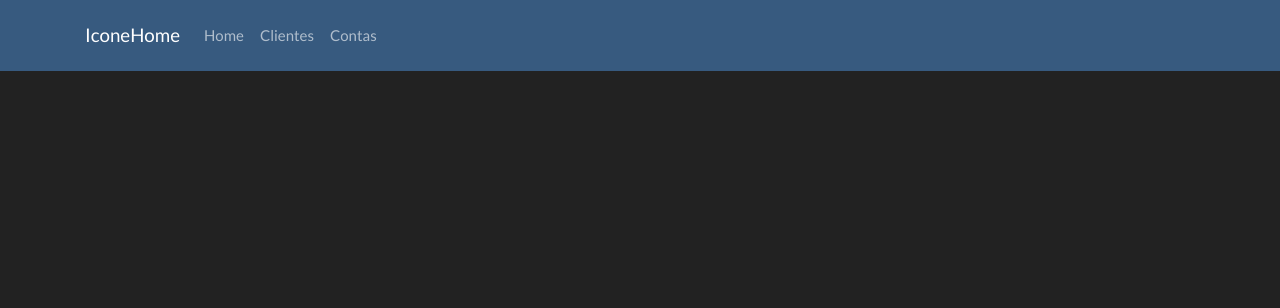
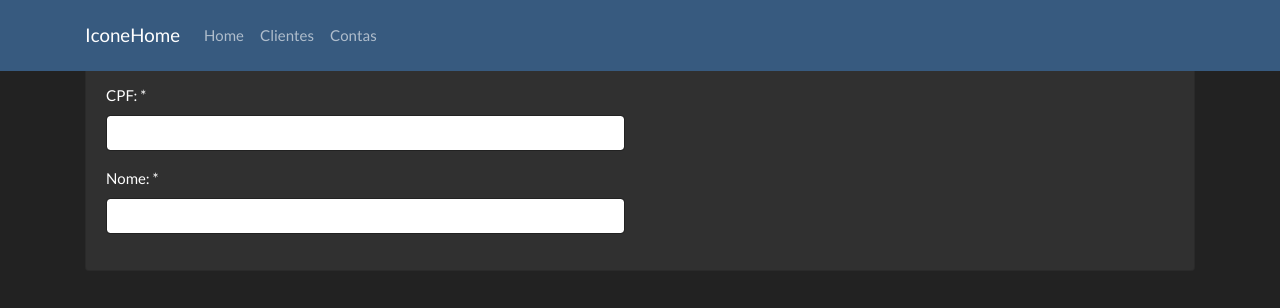
Before and after one commit to rafabart/bank-test-unit-integration-front, a React (Create React App) app: page /customer in a window 1280 px wide. Shown: the top 308 px of the page. Built offline with nearby package versions, Linux system fonts and the light colour scheme.

Commit message:
Add Card end FormGroup

```diff
--- /dev/null
+++ b/src/components/Card.jsx
@@ -0,0 +1,15 @@
+import React from 'react'
+
+
+const card = (props) =>
+
+    <div className="card mb-3">
+        {console.log(props)}
+        <h3 className="card-header">{props.title}</h3>
+        <div className="card-body">
+            {props.children}
+        </div>
+    </div>
+
+
+export default card
--- /dev/null
+++ b/src/components/FormGroup.jsx
@@ -0,0 +1,11 @@
+import React from 'react'
+
+
+const formGroup = (props) =>
+
+    <div className="form-group">
+        <label htmlFor={props.htmlFor}>{props.label}</label>
+        {props.children}
+    </div>
+
+export default formGroup
--- a/src/components/Navbar.jsx
+++ b/src/components/Navbar.jsx
@@ -7,7 +7,7 @@ const navbar = (props) =>
     <div className="navbar navbar-expand-lg fixed-top navbar-dark bg-primary">
         <div className="container">
 
-            <a href="#/home" className="navbar-brand">IconeHome</a>
+            <a href="/home" className="navbar-brand">IconeHome</a>
 
             <button className="navbar-toggler" type="button" data-toggle="collapse"
                 data-target="#navbarResponsive" aria-controls="navbarResponsive"
--- a/src/components/Routers.jsx
+++ b/src/components/Routers.jsx
@@ -3,6 +3,7 @@ import React from 'react'
 import { BrowserRouter, Switch, Route } from 'react-router-dom'
 
 import TableComponent from '../components/TableComponent'
+import AddEditCustomer from '../views/customer/AddEditCustomer'
 
 
 const router = () =>
@@ -10,6 +11,7 @@ const router = () =>
     <BrowserRouter>
         <Switch>
             <Route path="/customers" component={TableComponent} />
+            <Route path="/customer" component={AddEditCustomer} />
         </Switch>
     </BrowserRouter>
 
--- /dev/null
+++ b/src/views/customer/AddEditCustomer.jsx
@@ -0,0 +1,53 @@
+import React, { Component } from 'react'
+
+import Card from '../../components/Card'
+import FormGroup from '../../components/FormGroup'
+
+
+class AddEditCustomer extends Component {
+
+    state = {
+        customer: {
+            id: '',
+            cpf: '',
+            name: ''
+        }
+    }
+
+    handleChange = (event) => {
+        const value = event.target.value
+        const attribute = event.target.name
+
+        this.setState.customer({ [attribute]: value })
+    }
+
+
+    render() {
+        return (
+            <Card title="Cadastro de Clientes">
+                <div className="row">
+                    <div className="col-md-6">
+                        <FormGroup id="inputCpf" label="CPF: *">
+                            <input id="inputCpf" type="text" name="cpf"
+                                value={this.state.customer.cpf}
+                                className="form-control "
+                                onChange={this.handleChange} />
+                        </FormGroup>
+                    </div>
+                </div>
+                <div className="row">
+                    <div className="col-md-6">
+                        <FormGroup id="inputName" label="Nome: *">
+                            <input id="inputName" type="text" name="name"
+                                value={this.state.customer.name}
+                                className="form-control"
+                                onChange={this.handleChange} />
+                        </FormGroup>
+                    </div>
+                </div>
+            </Card>
+        )
+    }
+}
+
+export default AddEditCustomer
```
